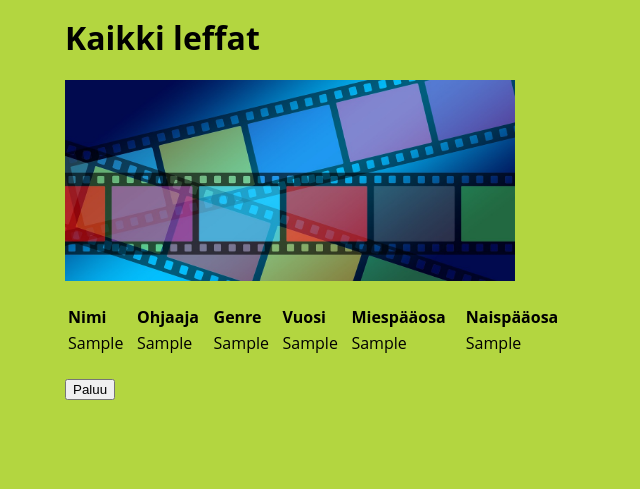
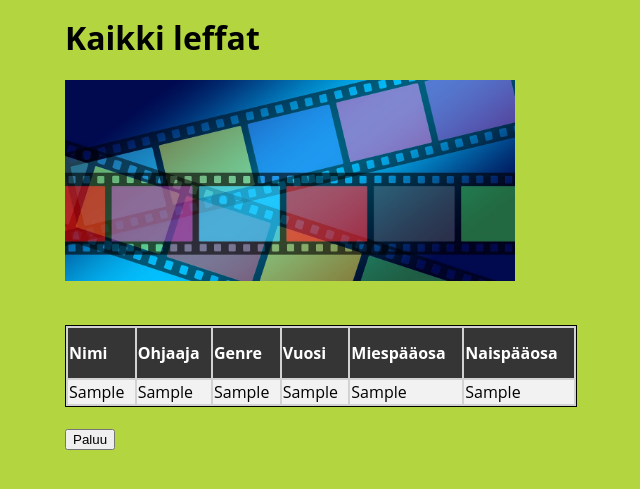
Before and after one commit to koodaajakige/elokuva, a PHP site: page /kaikki.php in a window 1280 px wide. Shown: the top 489 px of the page, without its empty margins (255-895 px from the left). Run offline with PHP 8.4, Linux system fonts and the light colour scheme; tables that the repository leaves empty or names only in its code hold one stand-in row (values such as "Sample post"); some libraries are stand-ins or nearby versions.

Commit message:
Taulukon muotoili

```diff
--- a/kaikki.php
+++ b/kaikki.php
@@ -17,6 +17,7 @@ $options = [
     PDO::ATTR_EMULATE_PREPARES => false,
 ];
 
+echo "<br>";
 echo "<br>";
 echo "<br>";
 
--- a/kige_style.css
+++ b/kige_style.css
@@ -4,7 +4,7 @@ body {
     font-size: medium;
     background-color: rgb(179, 214, 64);
     max-width: 40em;
-	width: 90%;
+	width: 100%;
 	margin: 1em auto;
 }
 
@@ -24,3 +24,24 @@ body {
     font-weight: 400;
     background-color: rgb(179, 214, 64);
     }
+
+table {
+    border: 1px solid black;
+    background-color: #d2d2d2;
+    width: 80%;
+    }
+
+th {
+    height: 50px;
+    text-align: left;
+    background-color: #353535;
+    color: white;
+    }
+
+td {
+    text-align: left;
+    }
+
+tr:nth-child(even) {
+    background-color: #f2f2f2;
+}
--- a/ylaosa.php
+++ b/ylaosa.php
@@ -5,5 +5,5 @@
 </head>
 <body>
 <h1>Kigen leffahylly </h1>
-<img src='video.jpg' alt='' style="width: 600px; height: 300px"/>
+<img src='video.jpg' alt='' style="width: 450px; height: auto"/>
 <br>
```
Also changed, not shown: index1.php (deleted, +0 -36 lines).
